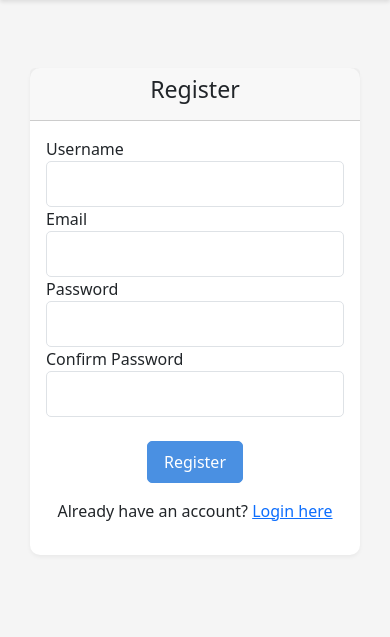
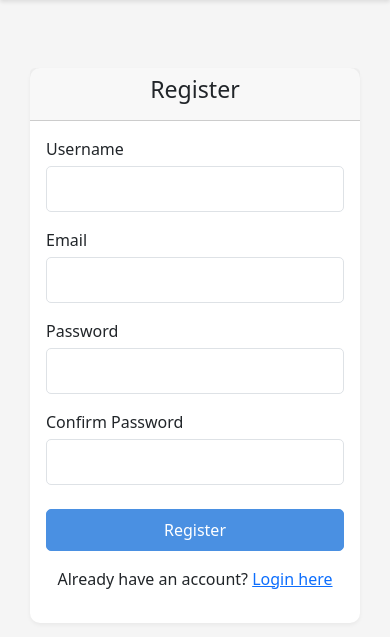
Before and after one commit to Wasikeonesmus/MiniBarkery, a Flask app: page /register in a window 390 px wide. Shown: the part 56-693 px from the top of the page. Run offline with Flask 3, Linux system fonts and the light colour scheme.

Commit message:
feat: Implement responsive design for several templates

```diff
--- a/bakery_flask/templates/register.html
+++ b/bakery_flask/templates/register.html
@@ -5,44 +5,47 @@
 {% block content %}
 <div class="container mt-5">
     <div class="row justify-content-center">
-        <div class="col-md-6">
+        {# Use col-12 for full width on extra small screens, col-sm-8 on small, and col-md-6 on medium+ #}
+        <div class="col-12 col-sm-8 col-md-6">
             <div class="card">
-                <div class="card-header">
-                    <h3 class="text-center">Register</h3>
+                <div class="card-header text-center">
+                    <h3>Register</h3>
                 </div>
                 <div class="card-body">
                     <form method="POST" action="{{ url_for('register', next=request.args.get('next', '')) }}">
                         {{ form.hidden_tag() }}
-                        <div class="form-group">
-                            {{ form.username.label }}
+                        {# Add mb-3 for margin bottom to form groups and form-label class to labels #}
+                        <div class="mb-3">
+                            {{ form.username.label(class="form-label") }}
                             {{ form.username(class="form-control") }}
                             {% for error in form.username.errors %}
                             <span class="text-danger">{{ error }}</span>
                             {% endfor %}
                         </div>
-                        <div class="form-group">
-                            {{ form.email.label }}
+                        <div class="mb-3">
+                            {{ form.email.label(class="form-label") }}
                             {{ form.email(class="form-control") }}
                             {% for error in form.email.errors %}
                             <span class="text-danger">{{ error }}</span>
                             {% endfor %}
                         </div>
-                        <div class="form-group">
-                            {{ form.password.label }}
+                        <div class="mb-3">
+                            {{ form.password.label(class="form-label") }}
                             {{ form.password(class="form-control") }}
                             {% for error in form.password.errors %}
                             <span class="text-danger">{{ error }}</span>
                             {% endfor %}
                         </div>
-                        <div class="form-group">
-                            {{ form.confirm_password.label }}
+                        <div class="mb-3">
+                            {{ form.confirm_password.label(class="form-label") }}
                             {{ form.confirm_password(class="form-control") }}
                             {% for error in form.confirm_password.errors %}
                             <span class="text-danger">{{ error }}</span>
                             {% endfor %}
                         </div>
-                        <div class="form-group text-center mt-4">
-                            {{ form.submit(class="btn btn-primary") }}
+                        {# Center the submit button and make it responsive #}
+                        <div class="text-center mt-4">
+                            {{ form.submit(class="btn btn-primary w-100 w-sm-auto") }} {# Full width on extra small, auto width on small+ #}
                         </div>
                     </form>
                     <div class="text-center mt-3">
```
Also changed, not shown: bakery_flask/templates/expense_list.html (+10 -6 lines), bakery_flask/templates/home.html (+10 -12 lines), bakery_flask/templates/login.html (+9 -11 lines), bakery_flask/templates/pos.html (+10 -10 lines).
